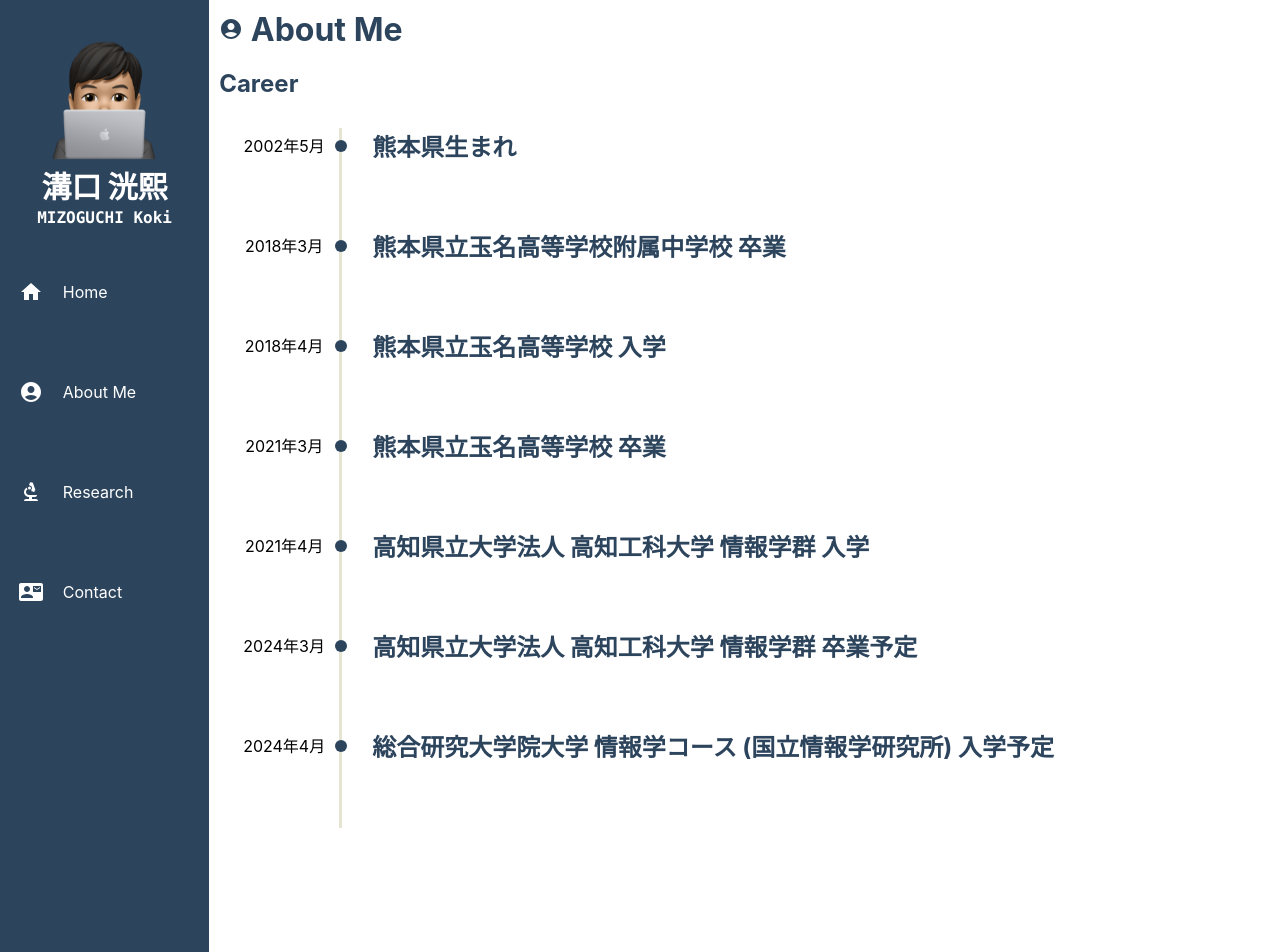
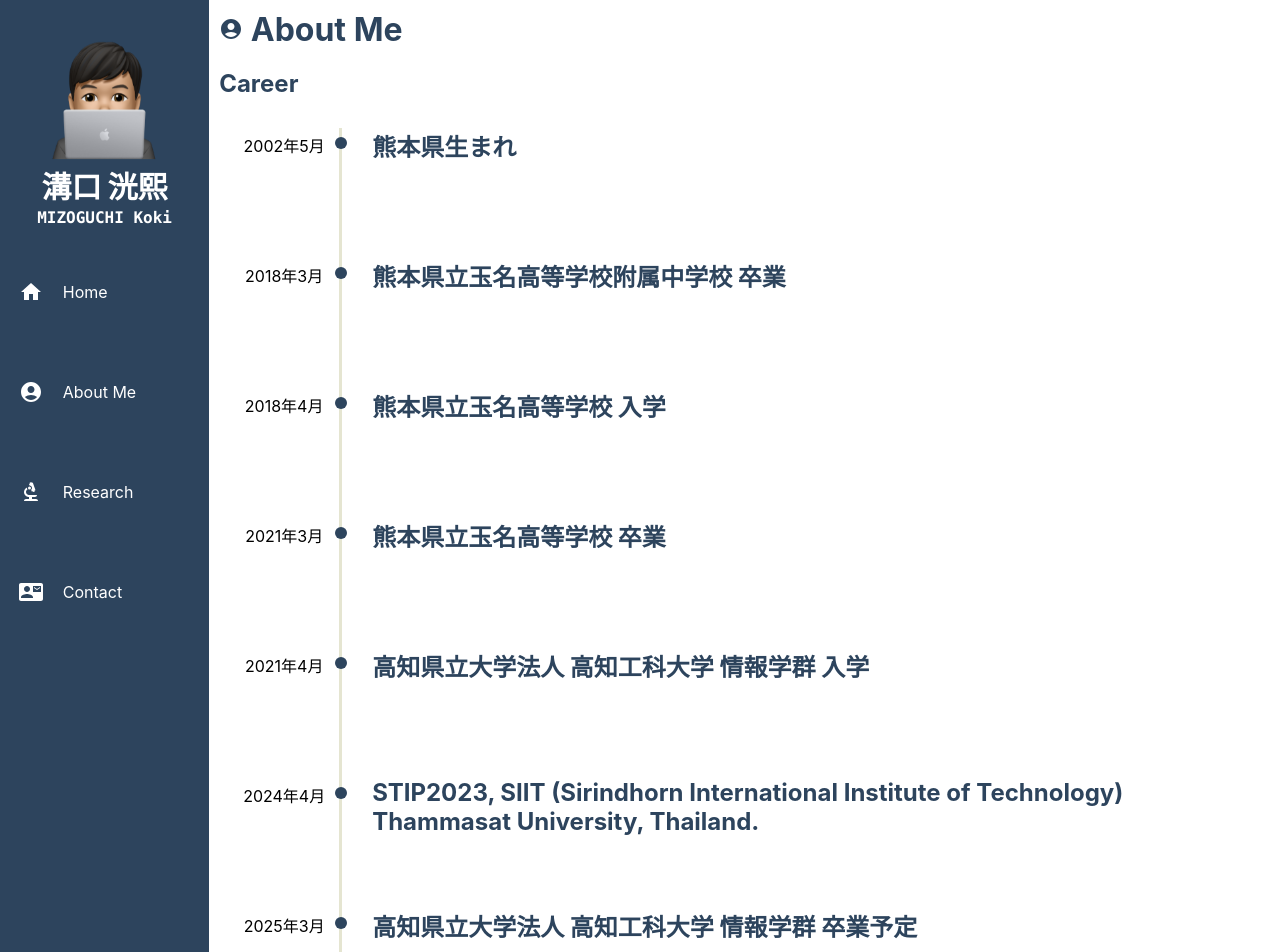
Before and after one commit to MIZOGUCHIKoki/MIZOGUCHIKoki.github.io, a React (Create React App) app: page /about in a window 1280 px wide. Shown: the top 952 px of the page. Built offline with nearby package versions, Linux system fonts and the light colour scheme.

Commit message:
fixed data

```diff
--- a/src/components/About/About.css
+++ b/src/components/About/About.css
@@ -43,7 +43,7 @@
         height: 70px;
         border-left: 3px #e5e5d1 solid;
         padding-left: 30px;
-        height: 100px;
+        height: 130px;
     }
 
     .timeline-content span {
@@ -60,7 +60,7 @@
         background: var(--theme-color);
         position: absolute;
         left: 106px;
-        top: 12px;
+        top: 9px;
         border-radius: 100%;
     }
 }
--- a/src/components/About/CareerData.tsx
+++ b/src/components/About/CareerData.tsx
@@ -26,13 +26,17 @@ export const CareerData: CareerDataItem[] = [
 
     },
     {
+        title: 'STIP2023, SIIT (Sirindhorn International Institute of Technology) Thammasat University, Thailand.',
+        date: '2024年4月',
+    },
+    {
         title: '高知県立大学法人 高知工科大学 情報学群 卒業予定',
-        date: '2024年3月',
+        date: '2025年3月',
 
     },
     {
         title: '総合研究大学院大学 情報学コース (国立情報学研究所) 入学予定',
-        date: '2024年4月',
+        date: '2025年4月',
     },
 ]
 
--- a/src/components/Sidebar/Sidebar.css
+++ b/src/components/Sidebar/Sidebar.css
@@ -51,7 +51,7 @@ nav ul li #title {
 }
 
 .Sidebar {
-    height: 1000px;
+    height: 2000px;
     width: 250px;
     background-color: var(--theme-color);
 }
```
